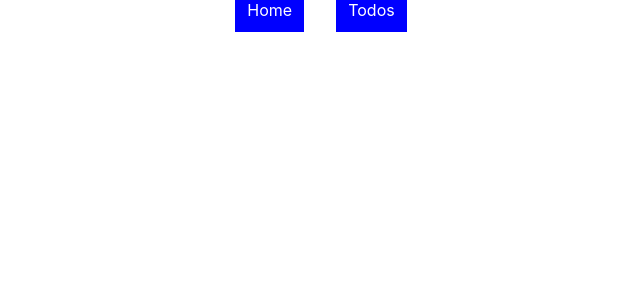
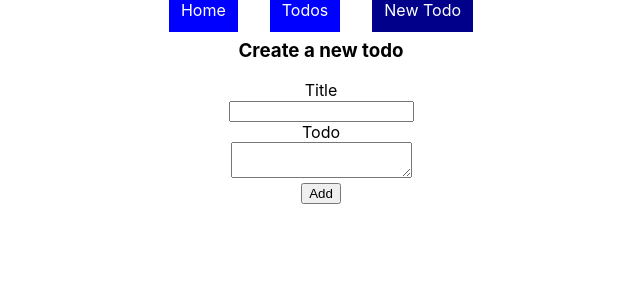
Before and after one commit to gnappo1/intro-to-redux, a React (Create React App) app: page /todos/new in a window 1280 px wide. Shown: the top 300 px of the page, without its empty margins (319-959 px from the left). Built offline with nearby package versions, Linux system fonts and the light colour scheme.

Commit message:
add elements for lecture

```diff
--- /dev/null
+++ b/src/components/ErrorPage.js
@@ -0,0 +1,10 @@
+const ErrorPage = () => {
+    return (
+        <>
+            <h3>Uh Oh - The page you were looking for doesn't seem to exist</h3>
+            <img src={process.env.PUBLIC_URL + '/404image.png'} alt="404 error - page not found"/>
+        </>
+    )
+}
+
+export default ErrorPage;
--- a/src/Navbar.js
+++ b/src/components/Navbar.js
@@ -28,6 +28,14 @@ const Navbar = (props) => {
                 background: 'darkblue'
             }}
             >Todos</NavLink>
+            <NavLink
+            to="/todos/new"
+            exact
+            style={link}
+            activeStyle={{
+                background: 'darkblue'
+            }}
+            >New Todo</NavLink>
         </div>
     )
 }
--- a/src/App.js
+++ b/src/containers/App.js
@@ -1,10 +1,12 @@
 import './App.css';
 import React, { Component } from 'react'
 import { BrowserRouter as Router, Route, Switch } from 'react-router-dom'
-import TodosList from "./TodosList"
-import TodoItem from "./TodoItem"
-import Navbar from "./Navbar"
-import Home from "./Home"
+import TodosList from "../components/TodosList"
+import TodoItem from "../components/TodoItem"
+import Navbar from "../components/Navbar"
+import Home from "../components/Home"
+import ErrorPage from "../components/ErrorPage"
+import TodoForm from "./TodoForm"
 import {connect} from "react-redux"
 
 class App extends Component {
@@ -17,6 +19,7 @@ class App extends Component {
           <Switch>
             <Route exact path="/" component={Home} />
             <Route exact path="/todos" render={routeProps => <TodosList todos={this.props.todos} {...routeProps}/>}/>
+            <Route exact path="/todos/new" render={routeProps => <TodoForm {...routeProps}/>}/>
             <Route path="/todos/:todoId" render={routeProps => {
               const todo = this.props.todos.find(todo => todo.id === parseInt(routeProps.match.params.todoId))
               return <TodoItem {...routeProps} {...todo} />
--- /dev/null
+++ b/src/containers/TodoForm.js
@@ -0,0 +1,69 @@
+import React, { PureComponent } from 'react'
+import PropTypes from 'prop-types'
+import { v4 as uuidv4 } from 'uuid';
+import {Redirect} from 'react-router-dom'
+
+class TodoForm extends PureComponent {
+    state = {
+        title: "",
+        body: "",
+        isFormSubmitted: false,
+        completed: false
+    }
+
+    handleChange = (e) => {
+        this.setState({[e.target.name]: e.target.value})
+    }
+
+    render() {
+        if (!!this.state.isFormSubmitted) {
+            return <Redirect push to="/todos"/>
+        }
+        return (
+            <div className="container">
+            <h3 className="form-title">Create a new todo</h3>
+                <div className="row">
+                    <div className="col-md-8 col-md-offset-2">
+                        <div className="panel panel-default">
+                            <div className="panel-body">
+                                <form className="form-horizontal">
+                                    <div className="form-group">
+                                        <label htmlFor="title" className="col-md-4 control-label">Title</label>
+                                        <div className="col-md-5">
+                                        <input
+                                            className="form-control"
+                                            type="text"
+                                            name="title"
+                                            value={this.state.title}
+                                            onChange={this.handleChange}
+                                            required
+                                        />
+                                        </div>
+                                    </div>
+                                    <div className="form-group">
+                                        <label htmlFor="body" className="col-md-4 control-label">Todo</label>
+                                        <div className="col-md-5">
+                                            <textarea
+                                                className="form-control"
+                                                name="body"
+                                                value={this.state.body}
+                                                onChange={this.handleChange}
+                                            />
+                                        </div>
+                                    </div>
+                                    <div className="form-group">
+                                        <div className="col-md-6 col-md-offset-4">
+                                        <button type="submit" className="btn btn-default">Add</button>
+                                        </div>
+                                    </div>
+                                </form>
+                            </div>
+                        </div>
+                    </div>
+                </div>
+            </div>
+        )
+    }
+}
+
+export default TodoForm;
--- a/src/index.js
+++ b/src/index.js
@@ -1,7 +1,7 @@
 import React from 'react';
 import ReactDOM from 'react-dom';
 import './index.css';
-import App from './App';
+import App from './containers/App';
 import reportWebVitals from './reportWebVitals';
 import {createStore} from "redux"
 import {Provider} from "react-redux"
```
Also changed, not shown: src/components/Home.js (renamed from src/Home.js), src/components/TodoItem.js (renamed from src/TodoItem.js), src/components/TodosList.js (renamed from src/TodosList.js), src/containers/App.css (renamed from src/App.css), 1 other file (tests, documents, lock files or other folders).
